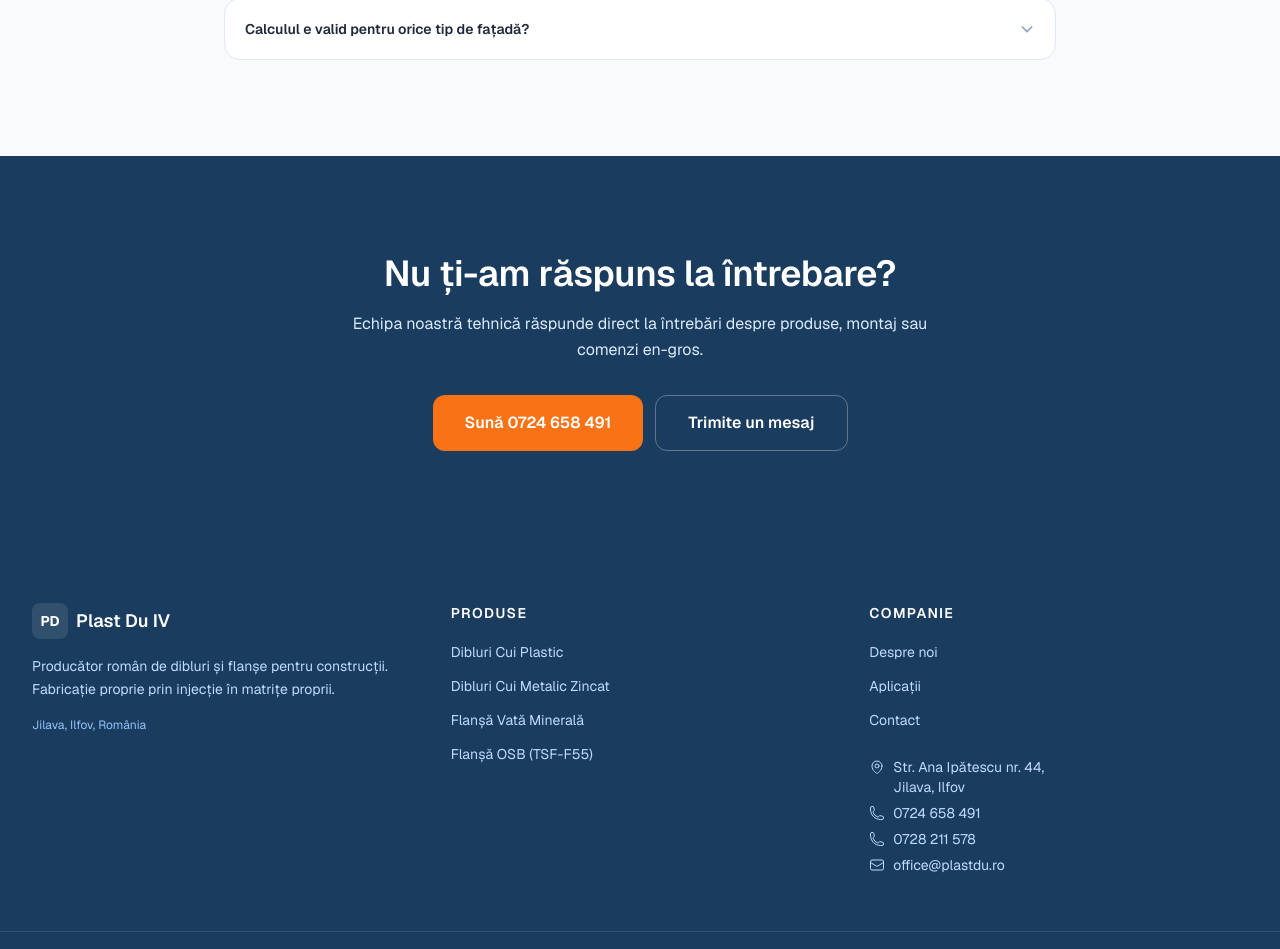
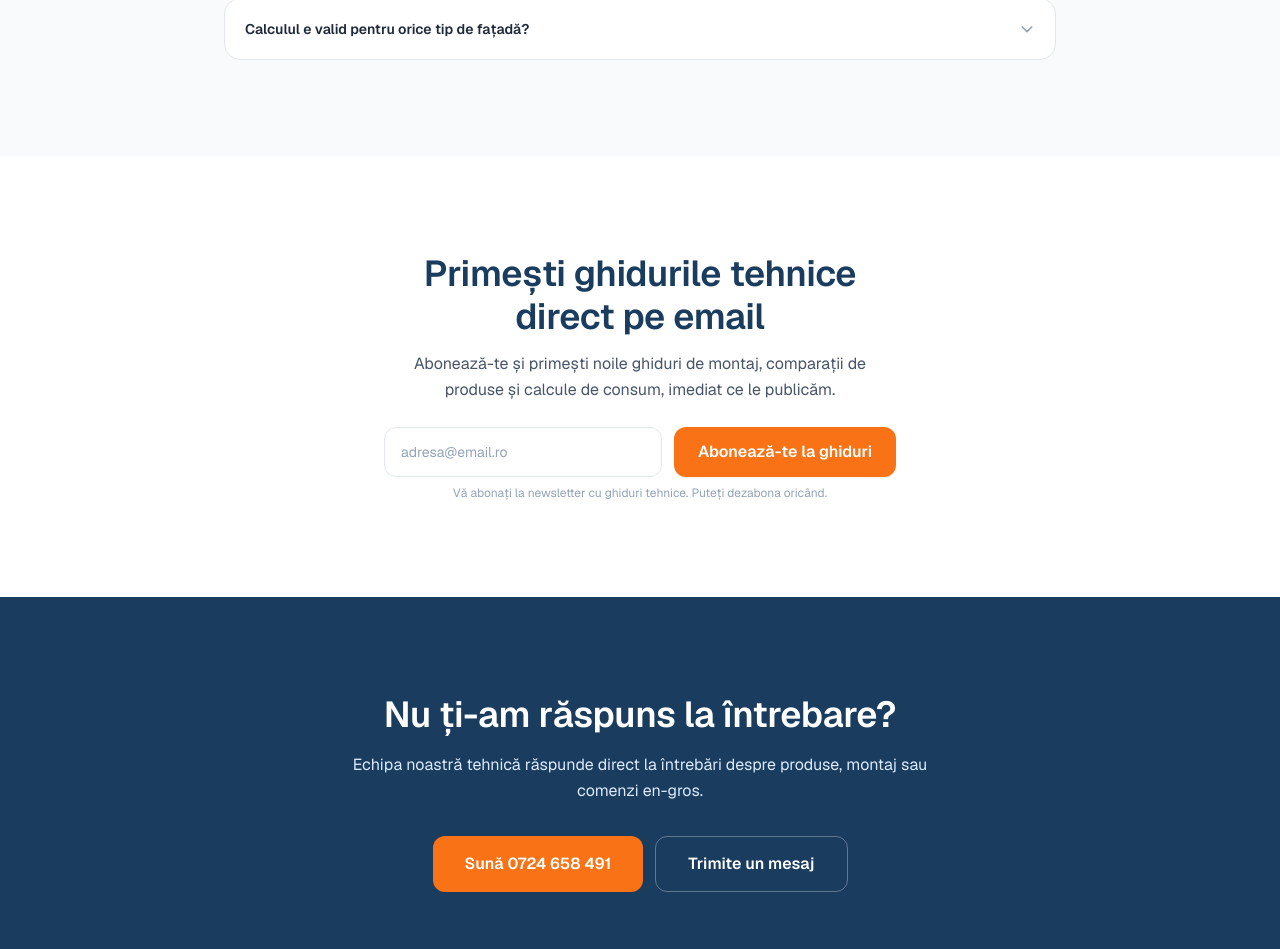
Before and after one commit to bogdanali-droid/plastdu, a Next.js app: page /faq in a window 1280 px wide. Shown: the part 6913-7862 px from the top of the page. Built offline with nearby package versions, Linux system fonts and the light colour scheme; no server answers.

Commit message:
feat(newsletter): formular abonare ghiduri tehnice (Web3Forms) pe /blog si /faq
- components/NewsletterForm.tsx: input email + Web3Forms POST, notice GDPR, success/error state
- integrat sub grid articole pe /blog si la final pe /faq

```diff
--- a/app/blog/page.tsx
+++ b/app/blog/page.tsx
@@ -6,6 +6,7 @@ import { getRequestContext } from "@cloudflare/next-on-pages";
 import Header from "@/components/Header";
 import Footer from "@/components/Footer";
 import ImageWithFallback from "@/components/ImageWithFallback";
+import NewsletterForm from "@/components/NewsletterForm";
 import { ARTICOLE, readingTime, PRODUSE_FALLBACK, getBlogHeroImage, type ArticolSumar } from "@/lib/blog";
 
 export const metadata: Metadata = {
@@ -127,6 +128,18 @@ export default async function BlogHubPage() {
           </div>
         </section>
 
+        {/* Newsletter */}
+        <section className="section-padding bg-white">
+          <div className="container-site max-w-xl text-center">
+            <h2 className="mb-3">Primești ghidurile tehnice direct pe email</h2>
+            <p className="text-slate-600 mb-6">
+              Abonează-te și primești noile ghiduri de montaj, comparații de produse și calcule de consum,
+              imediat ce le publicăm.
+            </p>
+            <NewsletterForm />
+          </div>
+        </section>
+
         {/* CTA */}
         <section className="section-padding bg-brand-blue text-white">
           <div className="container-site text-center">
--- a/app/faq/page.tsx
+++ b/app/faq/page.tsx
@@ -5,6 +5,7 @@ import Link from "next/link";
 import Header from "@/components/Header";
 import Footer from "@/components/Footer";
 import FaqSearch, { type FaqEntry } from "@/components/FaqSearch";
+import NewsletterForm from "@/components/NewsletterForm";
 import { ARTICOLE } from "@/lib/blog";
 import { HUB_FAQ } from "@/lib/faq/hub-faq";
 import { classifyFaq } from "@/lib/faq/classify";
@@ -96,6 +97,18 @@ export default function FaqPage() {
           </div>
         </section>
 
+        {/* Newsletter */}
+        <section className="section-padding bg-white">
+          <div className="container-site max-w-xl text-center">
+            <h2 className="mb-3">Primești ghidurile tehnice direct pe email</h2>
+            <p className="text-slate-600 mb-6">
+              Abonează-te și primești noile ghiduri de montaj, comparații de produse și calcule de consum,
+              imediat ce le publicăm.
+            </p>
+            <NewsletterForm />
+          </div>
+        </section>
+
         <section className="section-padding bg-brand-blue text-white">
           <div className="container-site text-center">
             <h2 className="text-white mb-4">Nu ți-am răspuns la întrebare?</h2>
--- /dev/null
+++ b/components/NewsletterForm.tsx
@@ -0,0 +1,93 @@
+"use client";
+
+import { useState, FormEvent } from "react";
+
+type Status = "idle" | "loading" | "success" | "error";
+
+const WEB3FORMS_KEY =
+  process.env.NEXT_PUBLIC_WEB3FORMS_KEY || "399ba668-3352-4f7b-aeb3-dba45cc9e804";
+
+export default function NewsletterForm() {
+  const [status, setStatus] = useState<Status>("idle");
+  const [email, setEmail] = useState("");
+
+  async function handleSubmit(e: FormEvent<HTMLFormElement>) {
+    e.preventDefault();
+    if (!email.trim()) return;
+    setStatus("loading");
+
+    try {
+      const res = await fetch("https://api.web3forms.com/submit", {
+        method: "POST",
+        headers: { "Content-Type": "application/json", Accept: "application/json" },
+        body: JSON.stringify({
+          access_key: WEB3FORMS_KEY,
+          subject: "Abonare newsletter — ghiduri tehnice Plast Du IV",
+          from_name: "Formular newsletter plastdu.ro",
+          email,
+          "Abonat email": email,
+          Sursă: "Newsletter site",
+        }),
+      });
+
+      const json = await res.json();
+      if (json.success) {
+        setStatus("success");
+        setEmail("");
+      } else {
+        setStatus("error");
+      }
+    } catch {
+      setStatus("error");
+    }
+  }
+
+  if (status === "success") {
+    return (
+      <div
+        role="status"
+        className="rounded-xl bg-green-50 border border-green-200 text-green-800 text-sm font-medium px-4 py-3 text-center"
+      >
+        ✓ V-ați abonat cu succes! Veți primi ghidurile noastre tehnice pe email.
+      </div>
+    );
+  }
+
+  return (
+    <form onSubmit={handleSubmit} noValidate className="flex flex-col gap-2">
+      <div className="flex flex-col sm:flex-row gap-3">
+        <input
+          type="email"
+          required
+          value={email}
+          onChange={(e) => setEmail(e.target.value)}
+          placeholder="adresa@email.ro"
+          disabled={status === "loading"}
+          className="flex-1 rounded-xl border border-neutral-border bg-white px-4 py-3 text-sm text-slate-800
+            placeholder:text-slate-400 outline-none transition-shadow
+            focus:ring-2 focus:ring-brand-blue focus:border-brand-blue disabled:opacity-60"
+        />
+        <button
+          type="submit"
+          disabled={status === "loading"}
+          className="bg-brand-accent hover:bg-orange-600 active:bg-orange-700 text-white font-semibold
+            px-6 py-3 rounded-xl transition-colors shadow-sm whitespace-nowrap
+            disabled:opacity-60 disabled:cursor-not-allowed"
+        >
+          {status === "loading" ? "Se trimite..." : "Abonează-te la ghiduri"}
+        </button>
+      </div>
+
+      {status === "error" && (
+        <p role="alert" className="text-xs text-red-600 font-medium">
+          Nu s-a putut trimite abonarea. Încercați din nou sau scrieți-ne la{" "}
+          <a href="mailto:office@plastdu.ro" className="underline">office@plastdu.ro</a>.
+        </p>
+      )}
+
+      <p className="text-xs text-slate-400">
+        Vă abonați la newsletter cu ghiduri tehnice. Puteți dezabona oricând.
+      </p>
+    </form>
+  );
+}
```
